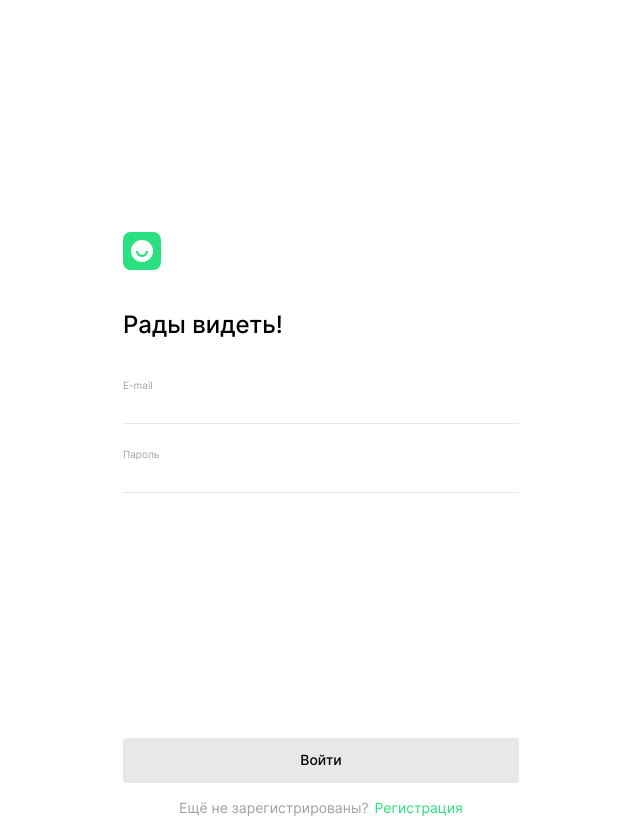
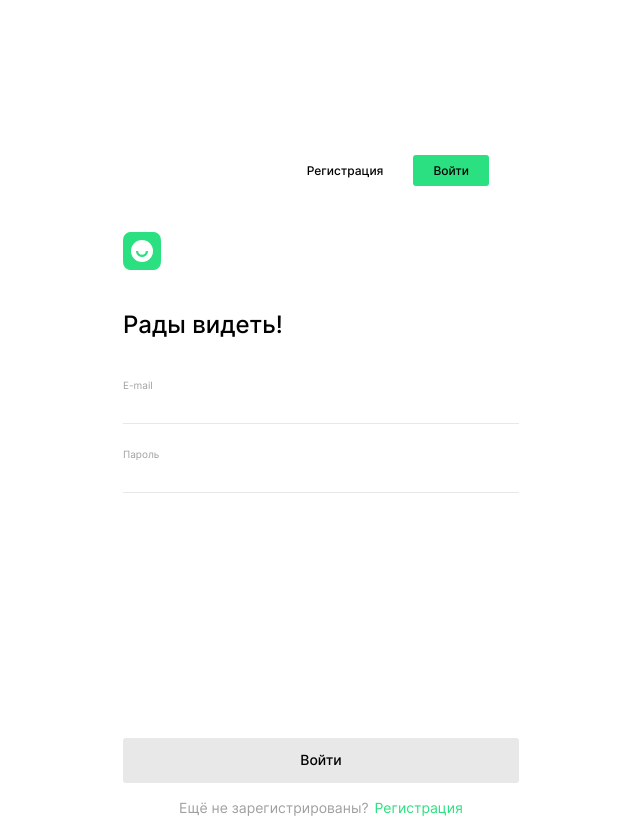
Before and after one commit to thechertan/movies-explorer-frontend, a React (Create React App) app: page /signin in a window 1280 px wide. Shown: the whole page, without its empty margins (319-959 px from the left). Built offline with nearby package versions, Linux system fonts and the light colour scheme; no server answers.

Commit message:
fix Header component loggin

```diff
--- a/src/components/App/App.js
+++ b/src/components/App/App.js
@@ -173,7 +173,7 @@ function App() {
   return (
     <CurrentUserContext.Provider value={{ currentUser }}>
       <div className='page'>
-        <Header />
+        <Header loggedIn={loggedIn} />
         <Switch>
           <Route exact path='/'>
             <Main />
--- a/src/components/Header/Header.js
+++ b/src/components/Header/Header.js
@@ -6,7 +6,7 @@ import { Route, Link } from 'react-router-dom';
 
 
 
-function Header() {
+function Header({ loggedIn }) {
 
   const location = useLocation();
   const modifierContainer = location.pathname === '/signup' ? 'header__container_register' : location.pathname === '/signin' ? 'header__container_register' : '';
@@ -24,7 +24,7 @@ function Header() {
               className={`header__logo ${modifierlogo}`}
             />
           </Link>
-          <Navigation />
+          <Navigation loggedIn={loggedIn} />
         </div>
       </header >
     </Route>
--- a/src/components/Navigation/Navigation.js
+++ b/src/components/Navigation/Navigation.js
@@ -1,17 +1,12 @@
 import './Navigation.css'
 import { Link, NavLink, Route } from 'react-router-dom';
-function Navigation() {
+function Navigation({ loggedIn }) {
 
   return (
 
     <div className='navigation'>
-      <Route exact path='/'>
-        <nav>
-          <Link to='/signup' className='navigation__link'>Регистрация</Link>
-          <Link to='/signin' className='navigation__link navigation__link_item'>Войти</Link>
-        </nav>
-      </Route>
-      <Route path='/(movies|saved-movies|profile)'>
+      {loggedIn &&
+        <>
           <div className='navigation__hamburger-menu'>
             <input className='navigation__toggle' id='navigation__checkbox' type='checkbox' />
             <label className='navigation__btn' htmlFor='navigation__checkbox'>
@@ -34,7 +29,14 @@ function Navigation() {
             </div>
             <Link to='/profile' className='navigation__link-profile'>Аккаунт</Link>
           </nav>
-      </Route >
+        </>
+      }
+      {!loggedIn &&
+        <nav>
+          <Link to='/signup' className='navigation__link'>Регистрация</Link>
+          <Link to='/signin' className='navigation__link navigation__link_item'>Войти</Link>
+        </nav>
+      }
     </div >
 
   )
```
Lines whose indentation alone changed are shown as unchanged.
